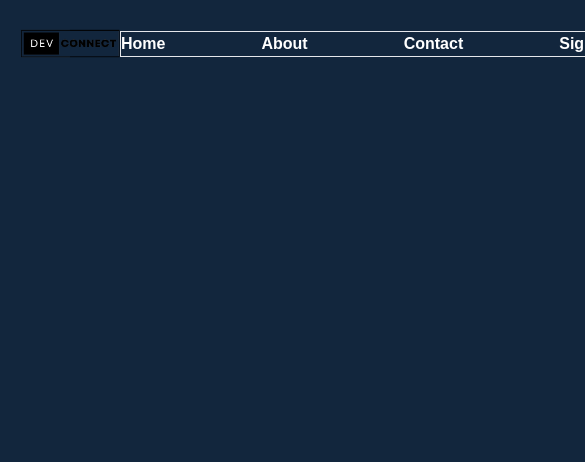
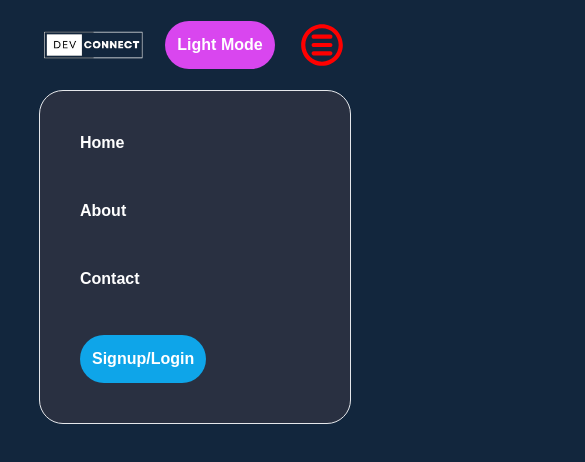
Before and after one commit to centauricoder01/Blogging-site, a React (Create React App) app in the folder Client/: page / in a window 390 px wide. Shown: the top 462 px of the page, 585 px wide, since content can reach past the window. Built offline with nearby package versions, Linux system fonts and the light colour scheme.

Commit message:
Navbar Styling Done

```diff
--- a/Client/package.json
+++ b/Client/package.json
@@ -12,6 +12,7 @@
     "@types/react-dom": "^18.2.6",
     "react": "^18.2.0",
     "react-dom": "^18.2.0",
+    "react-icons": "^4.10.1",
     "react-router-dom": "^6.14.1",
     "react-scripts": "5.0.1",
     "typescript": "^4.9.5",
--- /dev/null
+++ b/Client/src/Components/MobileSlider.tsx
@@ -0,0 +1,17 @@
+import React from 'react'
+import { Link } from 'react-router-dom'
+
+const MobileSlider = () => {
+    return (
+        <div className='font-bold border w-4/5 m-auto flex flex-col gap-11 p-10 rounded-3xl' style={{ backgroundColor: "#293041", color: "white" }}>
+            <Link to={"/"}>Home</Link>
+            <Link to={"/"}>About</Link>
+            <Link to={"/"}>Contact</Link>
+            <Link to={"/"}>
+                <button className='p-3 bg-sky-500 rounded-full font-bold'>Signup/Login</button>
+            </Link>
+        </div>
+    )
+}
+
+export default MobileSlider
--- a/Client/src/Components/Navbar.tsx
+++ b/Client/src/Components/Navbar.tsx
@@ -1,6 +1,9 @@
 import React, { useState, useEffect } from 'react';
 import logo from '../Assets/logo.png';
+import white_logo from "../Assets/white-logo.png"
 import { Link } from 'react-router-dom';
+import { CgMenuRound } from "react-icons/cg"
+import "../Styles/Navbar.css"
 
 const Navbar = () => {
   const [isDarkMode, setIsDarkMode] = useState(true);
@@ -26,17 +29,20 @@ const Navbar = () => {
 
   return (
     <div className='flex items-center	justify-evenly p-5'>
-      <img src={logo} alt="logo" width={100} />
-      <div className='flex gap-24 border font-bold'>
-        <Link to={"/"}>Home</Link>
-        <Link to={"/"}>About</Link>
-        <Link to={"/"}>Contact</Link>
-        <Link to={"/"}>
-          <button>Signup</button>
-        </Link>
+      <img src={isDarkMode ? white_logo : logo} alt="logo" width={100} />
+      <div className='flex font-bold sm:gap-10 md:gap-12 lg:gap-24 HideIn500'>
+        <Link to={"/"} className='pt-3 hover:border-b-4 border-green-500 rounded-full'>Home</Link>
+        <Link to={"/"} className='pt-3 hover:border-b-4 border-green-500 rounded-full'>About</Link>
+        <Link to={"/"} className='pt-3 hover:border-b-4 border-green-500 rounded-full'>Contact</Link>
+
+        <button className='p-3 bg-sky-500 rounded-full font-bold'>Signup/Login</button>
+
       </div>
-      <button onClick={handleToggle}>{isDarkMode ? "Ligh Mode" : "Dark Mode "}</button>
+      <button onClick={handleToggle} className=' p-3 rounded-full bg-fuchsia-500 font-bold'>{isDarkMode ? "Light Mode" : "Dark Mode "}</button>
+
+      <CgMenuRound size={50} className='responsive_menu' />
     </div>
+
   )
 }
 
--- a/Client/src/Pages/Home.tsx
+++ b/Client/src/Pages/Home.tsx
@@ -1,11 +1,13 @@
 import React from 'react'
 import Navbar from '../Components/Navbar';
+import MobileSlider from '../Components/MobileSlider';
 
 const Home = () => {
   return (
-    <div>
+    <>
       <Navbar />
-    </div>
+      <MobileSlider />
+    </>
   );
 }
 
--- /dev/null
+++ b/Client/src/Styles/Navbar.css
@@ -0,0 +1,14 @@
+.responsive_menu {
+  color: red;
+  display: none;
+}
+
+@media only screen and (max-width: 500px) {
+  .HideIn500 {
+    display: none;
+  }
+  .responsive_menu {
+  color: red;
+  display: block;
+}
+}
```
Also changed, not shown: Client/src/Assets/white-logo.png (added), 1 other file (tests, documents, lock files or other folders).
